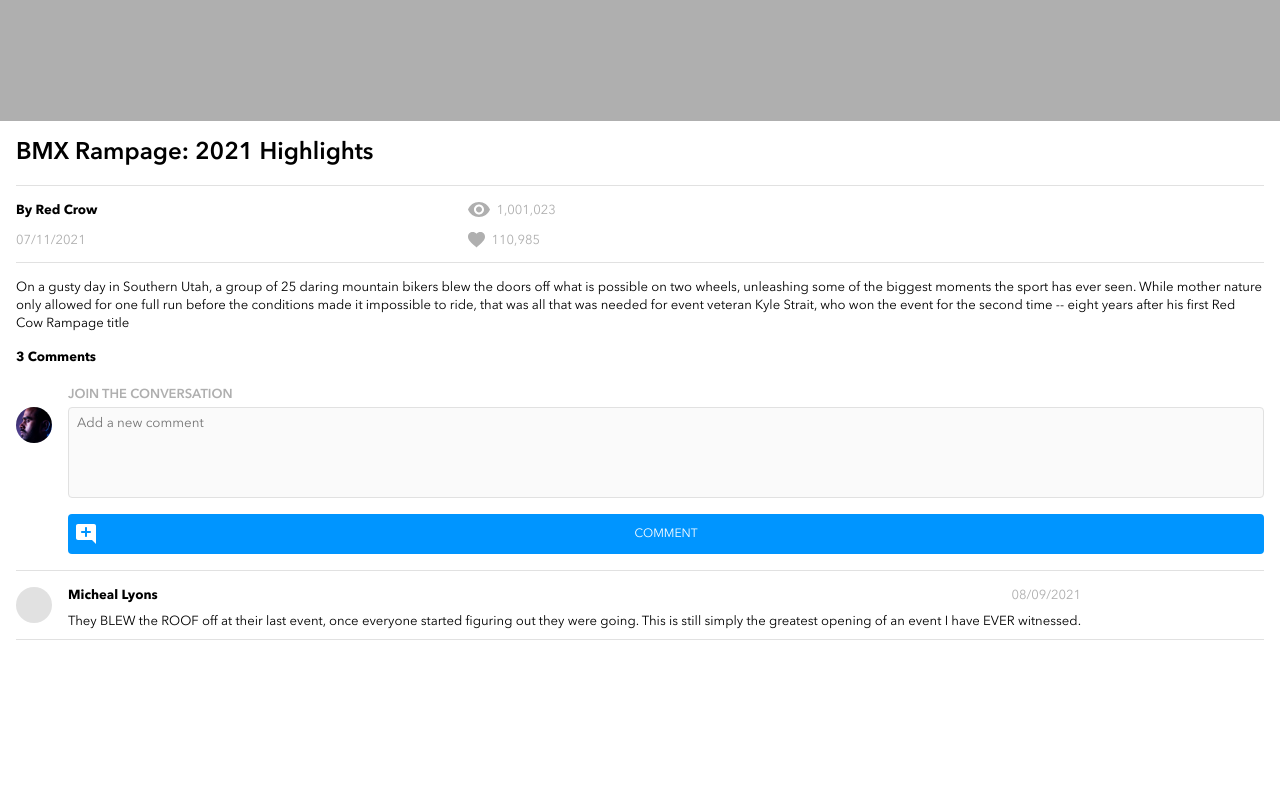
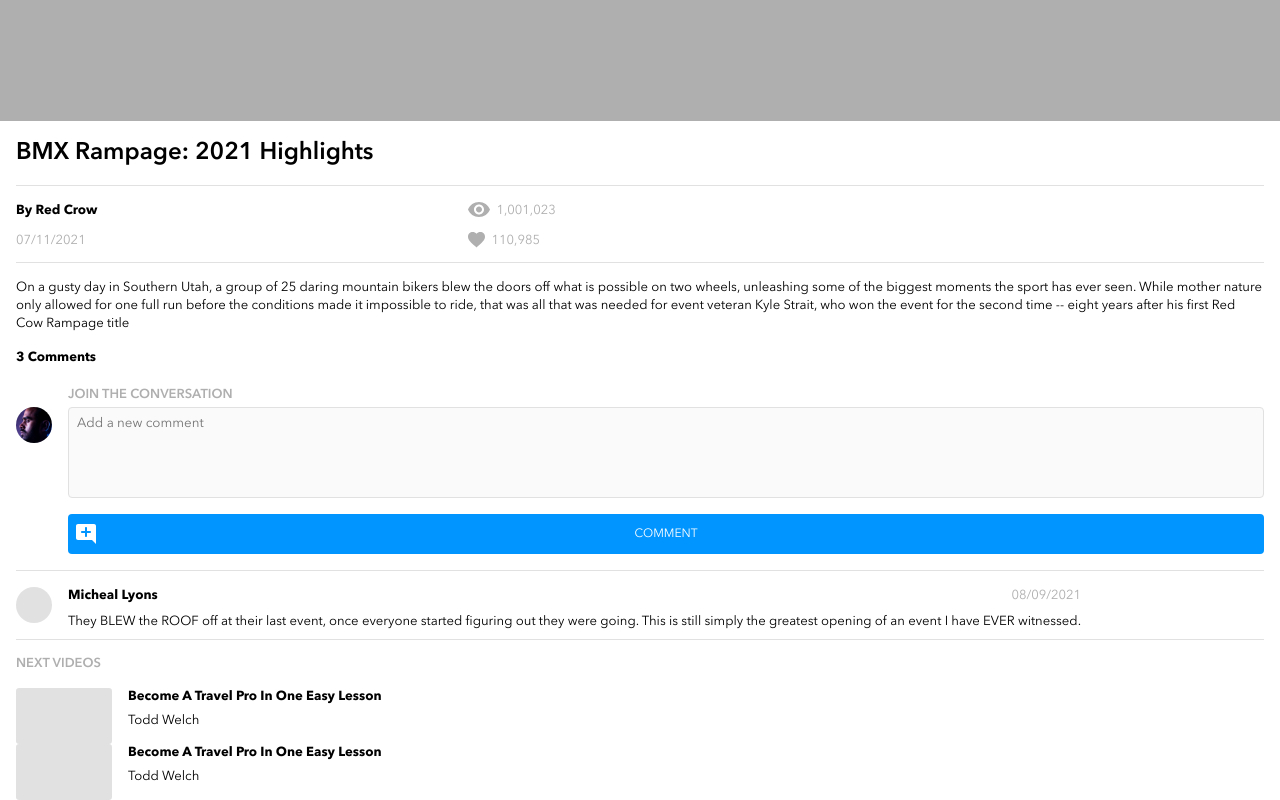
Before and after one commit to koionaroll/brainflix, a React (Create React App) app: page / in a window 1280 px wide. Shown: the part 759-1559 px from the top of the page. Before the commit the page ends 1463 px from the top, so only its background shows below. Built offline with nearby package versions, Linux system fonts and the light colour scheme.

Commit message:
added new videos section

```diff
--- a/src/App.jsx
+++ b/src/App.jsx
@@ -3,6 +3,7 @@ import Header from "./components/Header/Header";
 import VideoPlayer from "./components/VideoPlayer/VideoPlayer"
 import Description from "./components/Description/Description"
 import Comments from "./components/Comments/Comments"
+import NextVideos from "./components/NextVideos/NextVideos"
 
 function App() {
   return (
@@ -11,6 +12,7 @@ function App() {
     <VideoPlayer/>
     <Description/>
     <Comments />
+    <NextVideos />
     </>
   )
 }
--- a/src/components/Comments/Comments.jsx
+++ b/src/components/Comments/Comments.jsx
@@ -1,10 +1,17 @@
 import "./Comments.scss"
 import profile from "../../assets/images/Mohan-muruge.jpg"
-let numOfComments = 3
+
 
 const Comments = () => {
+    let numOfComments = 3
+    let commentContent = ""
+    let commentName = ""
+    let commentDate = ""
+    let commentProfile = ""
+
+
   return (
-    <div className="comments">
+    <section className="comments">
         <h2 className="comments-counter">{numOfComments} Comments</h2>
         <div className="comments-submit">
             <img className="comments-submit__profile" src={profile} alt="pfp"/>
@@ -15,7 +22,6 @@ const Comments = () => {
             </div>
         </div>
         <div className="comments-list">
-            {/* <div className="comments-list__wrapper"> */}
             <div className="comments-list__profile"></div>
             <div className="comments-list--column">
                 <div className="comments-list--row">
@@ -28,9 +34,8 @@ const Comments = () => {
                 event I have EVER witnessed.
                 </p>
             </div>
-            {/* </div> */}
         </div>
-    </div>
+    </section>
   )
 }
 
--- a/src/components/Comments/Comments.scss
+++ b/src/components/Comments/Comments.scss
@@ -81,7 +81,6 @@
         flex-direction: row;
         padding: 1rem 0 0.5rem;
         border-bottom: 1px solid $sc-mercury;
-        margin-bottom: 4rem;
 
         &__profile{
             border-radius: 50%;
--- /dev/null
+++ b/src/components/NextVideos/NextVideos.jsx
@@ -0,0 +1,26 @@
+import "./NextVideos.scss"
+
+const NextVideos = () => {
+
+  return (
+    <section className="next-videos">
+      <h3 className="next-videos__header">NEXT VIDEOS</h3>
+      <div className="next-videos__wrapper">
+        <div className="next-videos__thumbnail"></div>
+        <div className="next-videos__wrapper--column">
+          <div className="next-videos__title">Become A Travel Pro In One Easy Lesson</div>
+          <div className="next-videos__author">Todd Welch</div>
+        </div>
+      </div>
+      <div className="next-videos__wrapper">
+        <div className="next-videos__thumbnail"></div>
+        <div className="next-videos__wrapper--column">
+          <div className="next-videos__title">Become A Travel Pro In One Easy Lesson</div>
+          <div className="next-videos__author">Todd Welch</div>
+        </div>
+      </div>
+    </section>
+  )
+}
+
+export default NextVideos
--- /dev/null
+++ b/src/components/NextVideos/NextVideos.scss
@@ -0,0 +1,46 @@
+@use "../../styles/partials/var" as *;
+
+.next-videos{
+    padding: 0 1rem;
+
+    &__header{
+        padding: 0.75rem 0;
+        color: $pc-silver;
+        font-size: 0.81rem;
+        line-height: 1.5rem;
+        font-weight: 600;
+    }
+
+    &__wrapper{
+        display: flex;
+        flex-direction: row;
+
+        &--column{
+            display: flex;
+            flex-direction: column;
+
+        }
+    }
+
+    &__thumbnail{
+        background-color: $sc-mercury;
+        border-radius: 0.2rem;
+        height: 3.5rem;
+        min-width: 6rem;
+        margin-right: 1rem;
+    }
+
+    &__title{
+        font-size: 0.82rem;
+        font-weight: 700;
+        line-height: 1.125rem;
+        padding-bottom: 0.4rem;
+    }
+
+    &__author{
+        font-size: 0.82rem;
+        font-weight: 500;
+        line-height: 1.125rem;
+        padding-bottom: 0.75rem;
+    }
+}
```
Lines whose indentation alone changed are shown as unchanged.
